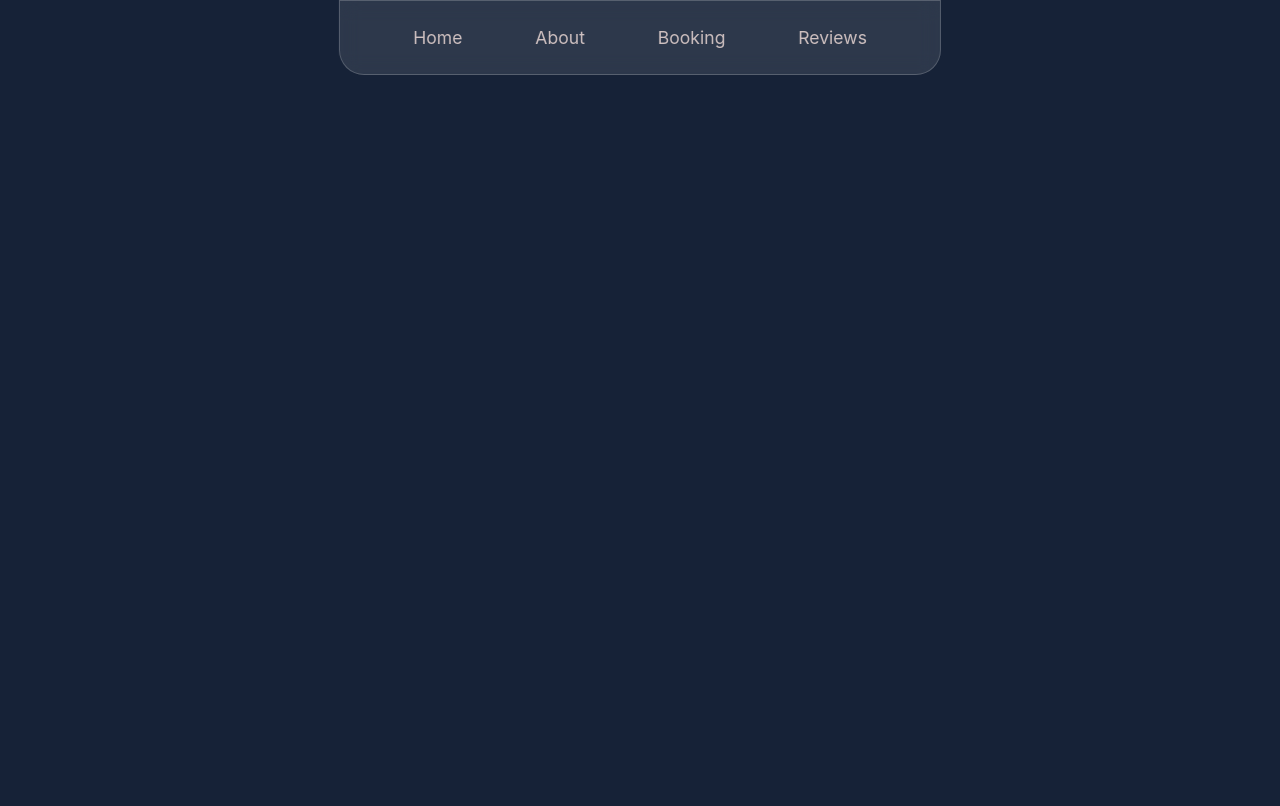
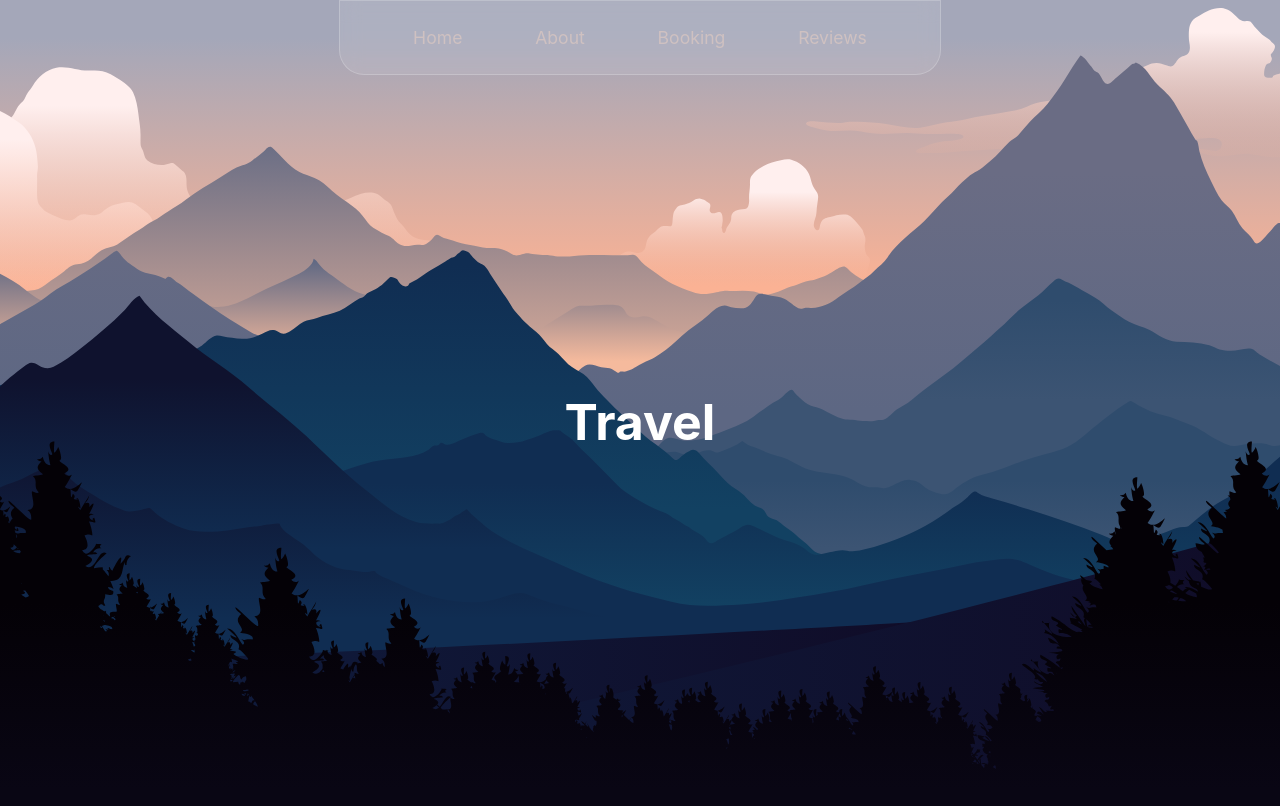
Before and after one commit to valentra/Loading-Minds_EC107A, a React (Create React App) app in the folder Travel/: page / in a window 1280 px wide. Shown: the top 806 px of the page. Built offline with nearby package versions, Linux system fonts and the light colour scheme; the HTML template or start-up script is replaced by a standard one.

Commit message:
added:home section

```diff
--- a/Travel/src/App.css
+++ b/Travel/src/App.css
@@ -1,5 +1,14 @@
+*
+{
+    margin: 0;
+    padding: 0;
+}
 body{
-    margin: 0;
-    padding:0;
     background-color:rgba(22, 34, 55, 1);
+
 }
+
+.section__padding
+{
+    padding: 2rem;
+}
--- a/Travel/src/App.js
+++ b/Travel/src/App.js
@@ -4,10 +4,9 @@ import Navbar from "./components/Navbar/Navbar";
 import "./App.css"
 export default function App() {
   return (
-    <div>
+    <>
       <Navbar />
       <Home />
-
-    </div>
+    </>
   );
 }
--- /dev/null
+++ b/Travel/src/assets/index.js
@@ -0,0 +1,6 @@
+import mountain from "./mountain.svg"
+const Images={
+    mountain
+
+}
+export default Images
--- a/Travel/src/components/Home/Home.css
+++ b/Travel/src/components/Home/Home.css
@@ -1,8 +1,18 @@
-.body{
-    margin: 0;
-    padding:0;
-    background-color: 	#0a205a;
+.main__container
+{
+    background: url("../../assets/mountain.svg");
+    height: 100vh;
+    background-repeat: no-repeat;
+    background-size: cover;
+    display: flex;
+    justify-content: center;
+    align-items: center;
 }
-.main{
-    background-color: 	#0a205a;
+h1
+{
+    color: white;
+    font-size: 50px;
+    font-weight: 700;
+    margin-bottom: 20px;
+    z-index: 2;
 }
--- a/Travel/src/components/Home/Home.js
+++ b/Travel/src/components/Home/Home.js
@@ -1,10 +1,18 @@
 import React from 'react'
-import '../Home/Home.css'
+
+import './Home.css'
+
 const Home = () => {
   return (
-    <div classname="main">
 
-    </div>
+      <div className='main__container section__padding'>
+        <h1>Travel</h1>
+
+        <div className='main__container__content'>
+
+        </div>
+      </div>
+
   )
 }
 
--- a/Travel/src/components/Navbar/Navbar.js
+++ b/Travel/src/components/Navbar/Navbar.js
@@ -3,7 +3,8 @@ import '../Navbar/navbar.css';
 
 const Navbar = () => {
   return (
-    <div>
+
+    <div className="nav__container">
       <div className="nav">
         <div className='icon-container'>
           <div className='con'><a href="#">Home</a></div>
@@ -18,8 +19,9 @@ const Navbar = () => {
           <div className='con'><a href="#">Reviews</a></div>
         </div>
       </div>
+    </div>
 
-    </div>
+
   );
 };
 
--- a/Travel/src/components/Navbar/navbar.css
+++ b/Travel/src/components/Navbar/navbar.css
@@ -1,42 +1,40 @@
-
-.nav{
-
+.nav__container
+{
+  width: 100%;
+  display: flex;
+  justify-content: center;
+  align-items: center;
+}
+.nav {
   background: rgba(255, 255, 255, 0.1);
   backdrop-filter: blur(10px);
   -webkit-backdrop-filter: blur(10px);
   border-radius: 0px 0px 25px 25px;
   border: 1px solid rgba(255, 255, 255, 0.2);
-
-
-
+  z-index: 1000 !important;
   max-width: max-content;
   justify-content: center;
-padding:0.7rem 2.7rem ;
+  padding: 0.7rem 2.7rem;
   top: 0;
-position:sticky;
-margin-left:50%;
-transform:translateX(-50%);
+  position: fixed;
   z-index: 1000;
-display:flex;
-gap:0.8rem;
-
-
+  display: flex;
+  align-items: center;
+  gap: 0.8rem;
 }
-.nav a{
-background:transparent;
-/* padding-left: 90px; */
+.nav a {
+  background: transparent;
   padding: 15px 60px 15px 60px;
-border-radius:50%;
-display:flex;
-color:rgb(207, 193, 193);
-font-size:1.1rem;
+  border-radius: 50%;
+  display: flex;
+  color: rgb(207, 193, 193);
+  font-size: 1.1rem;
   text-align: center;
   text-decoration: none;
 }
-.nav a:hover{
+.nav a:hover {
   color: white;
 }
-
 
 .icon-container {
   display: flex;
@@ -46,26 +44,25 @@ justify-content: center;
 }
 
 @media screen and (max-width: 1465px) {
-.nav a{
-    padding-right:30px ;
+  .nav a {
+    padding-right: 30px;
     padding-left: 30px;
   }
 }
 @media screen and (max-width: 1028px) {
-    .nav a{
-        padding-right:20px ;
+  .nav a {
+    padding-right: 20px;
     padding-left: 20px;
   }
 }
 @media screen and (max-width: 934px) {
-        .nav a{
-            padding-right:10px ;
+  .nav a {
+    padding-right: 10px;
     padding-left: 10px;
   }
 }
 @media screen and (max-width: 735px) {
   .nav {
-                display:none;
+    display: none;
   }
-
 }
```
Also changed, not shown: Travel/src/assets/mountain.svg (added), 1 other file (tests, documents, lock files or other folders). Lines whose indentation alone changed are shown as unchanged.
